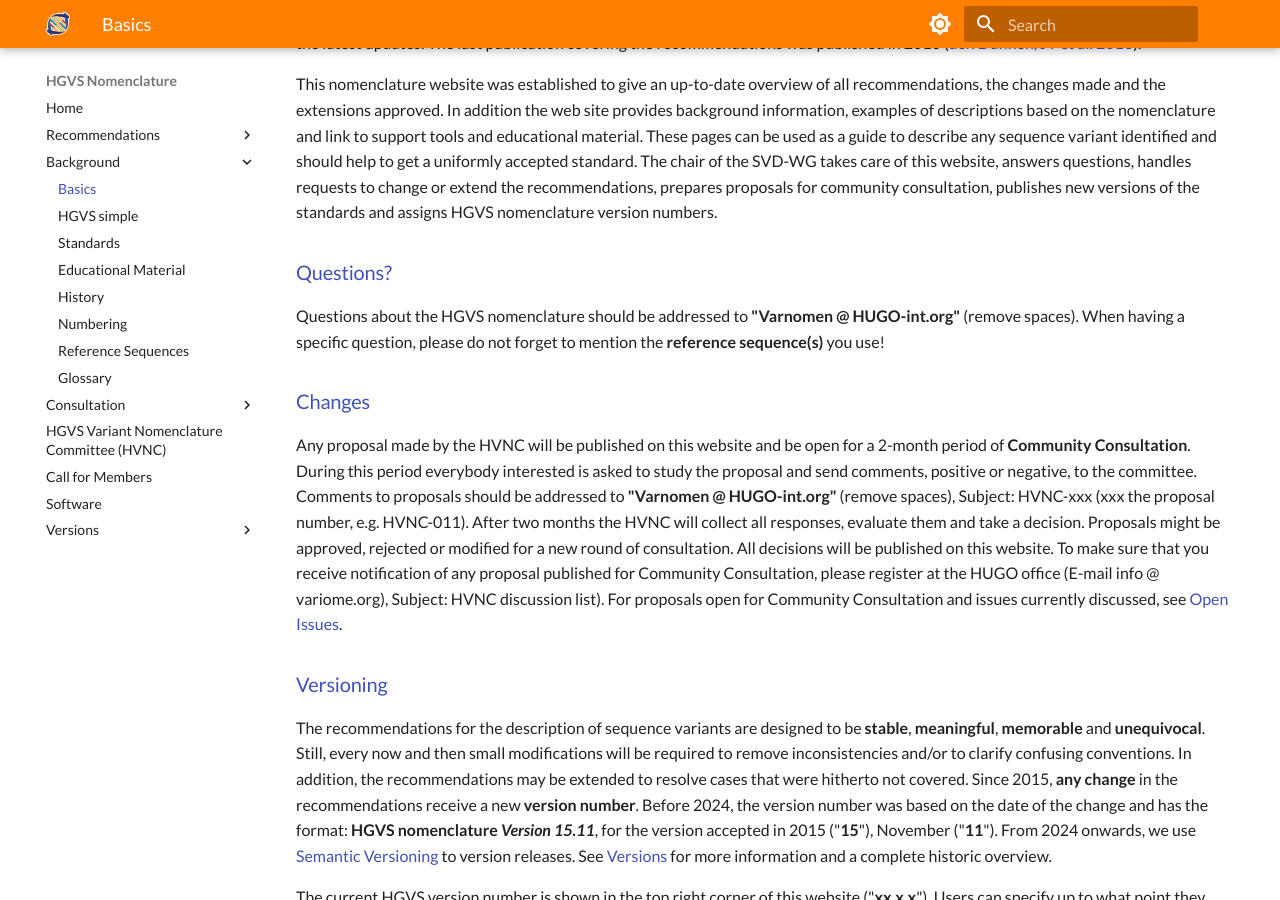
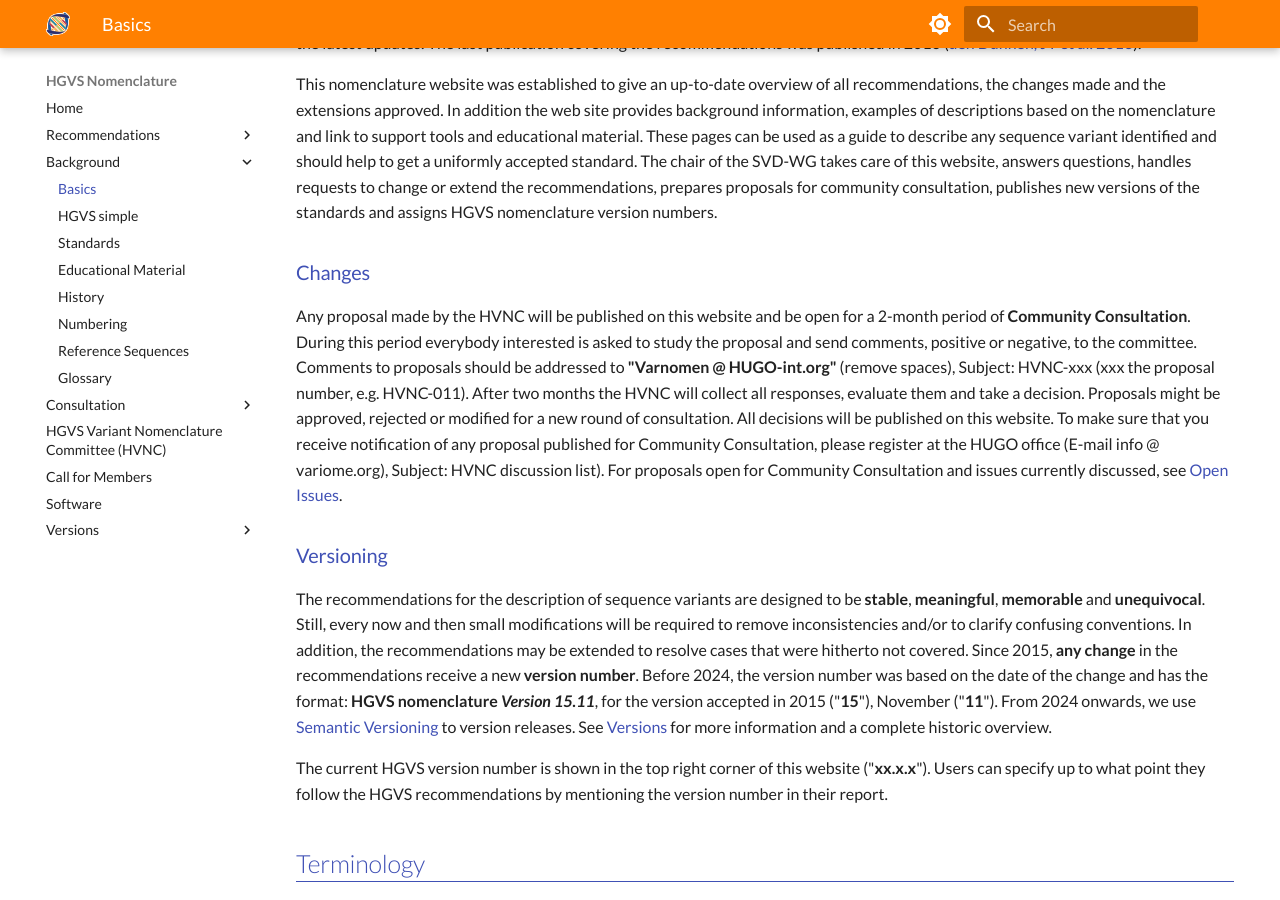
Before and after one commit to HGVSnomenclature/hgvs-nomenclature, an MkDocs documentation site: the page built from docs/background/basics.md, in a window 1280 px wide and 900 px high, scrolled down 495 px. Built offline with MkDocs 1.6.1 and Material for MkDocs 9.7.7, drawn with Linux system fonts in a browser that asks for light colours.

Commit message:
remove most references to varnomen and hgvs.org sites

```diff
--- a/.pre-commit-config.yaml
+++ b/.pre-commit-config.yaml
@@ -9,6 +9,7 @@ repos:
   - id: end-of-file-fixer
   - id: check-yaml
   - id: check-added-large-files
+    args: ['--maxkb=2000']
 
 # Prettier and Markdown have mutually exclusive interpretatons of the correct
 # indentation for nested lists. And, because prettier is not configurable,
--- a/docs/background/basics.md
+++ b/docs/background/basics.md
@@ -5,10 +5,6 @@ The **HGVS nomenclature** standard is authorised by the [HUman Genome Organisati
 Discussions regarding the uniform and unequivocal description of sequence variants in DNA and protein sequences (mutations, polymorphisms) were initiated by two papers published in 1993 ([Beaudet AL & Tsui LC](http://onlinelibrary.wiley.com/doi/10.1002/humu.1380020402/abstract) and [Beutler E](http://www.ncbi.nlm.nih.gov/pmc/articles/PMC1682427/pdf/ajhg00054-0240.pdf)). The ideas presented were widely discussed, modified, extended (see [History](history.md)) and ultimately resulted in the **HGVS nomenclature**, the recommendations for the description of sequence variants, based on a paper published in 2000 ([den Dunnen, JT and Antonarakis, SE](http://www3.interscience.wiley.com/cgi-bin/fulltext/68503056/PDFSTART)). Initially the recommendations did not cover all types of variants and more complex changes and the nomenclature website was started to publish the latest updates. The last publication covering the recommendations was published in 2016 ([den Dunnen, JT et al. 2016](http://onlinelibrary.wiley.com/doi/10.1002/humu.22981/pdf)).
 
 This nomenclature website was established to give an up-to-date overview of all recommendations, the changes made and the extensions approved. In addition the web site provides background information, examples of descriptions based on the nomenclature and link to support tools and educational material. These pages can be used as a guide to describe any sequence variant identified and should help to get a uniformly accepted standard. The chair of the SVD-WG takes care of this website, answers questions, handles requests to change or extend the recommendations, prepares proposals for community consultation, publishes new versions of the standards and assigns HGVS nomenclature version numbers.
-
-### Questions?
-
-Questions about the HGVS nomenclature should be addressed to **"Varnomen @ HUGO-int.org"** (remove spaces). When having a specific question, please do not forget to mention the **reference sequence(s)** you use!
 
 ### Changes
 
```
Also changed, not shown: docs/background/edumaterial.md (+1 -1 lines), docs/background/simple.md (+3 -3 lines), docs/consultation/SVD-WG004.md (+1 -1 lines), docs/recommendations/DNA/deletion.md (+1 -1 lines), docs/recommendations/RNA/delins.md (+1 -1 lines), 3 other files.
